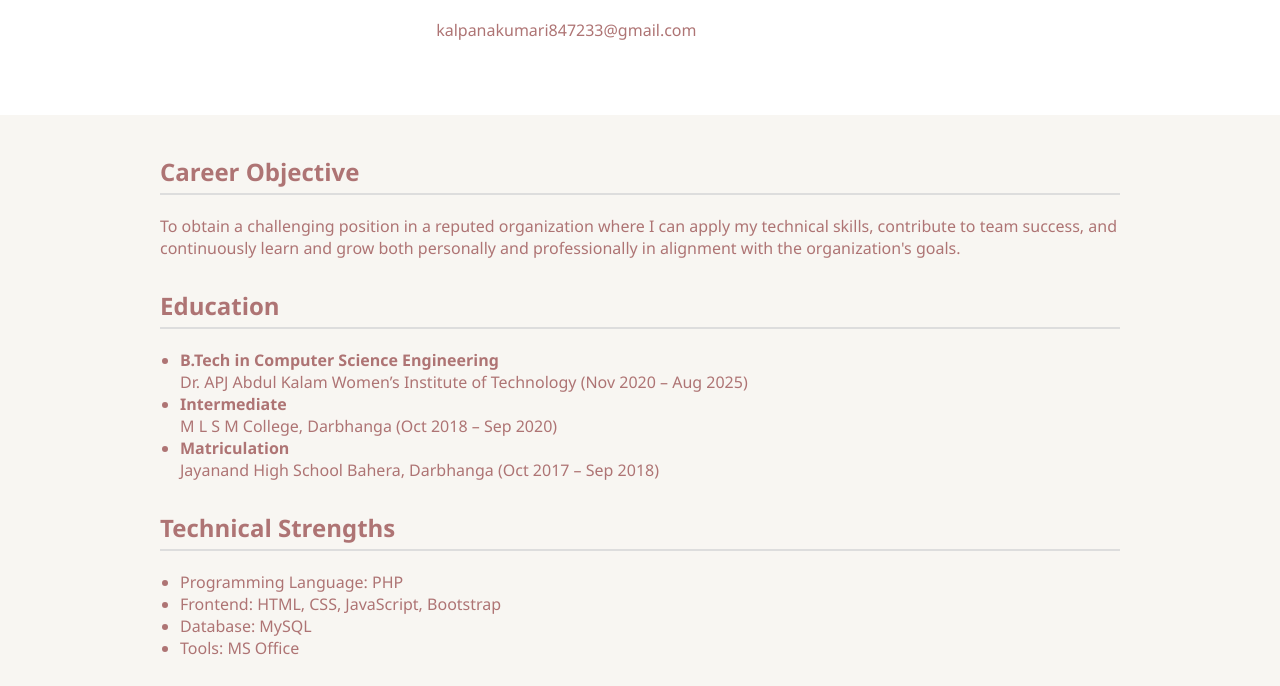
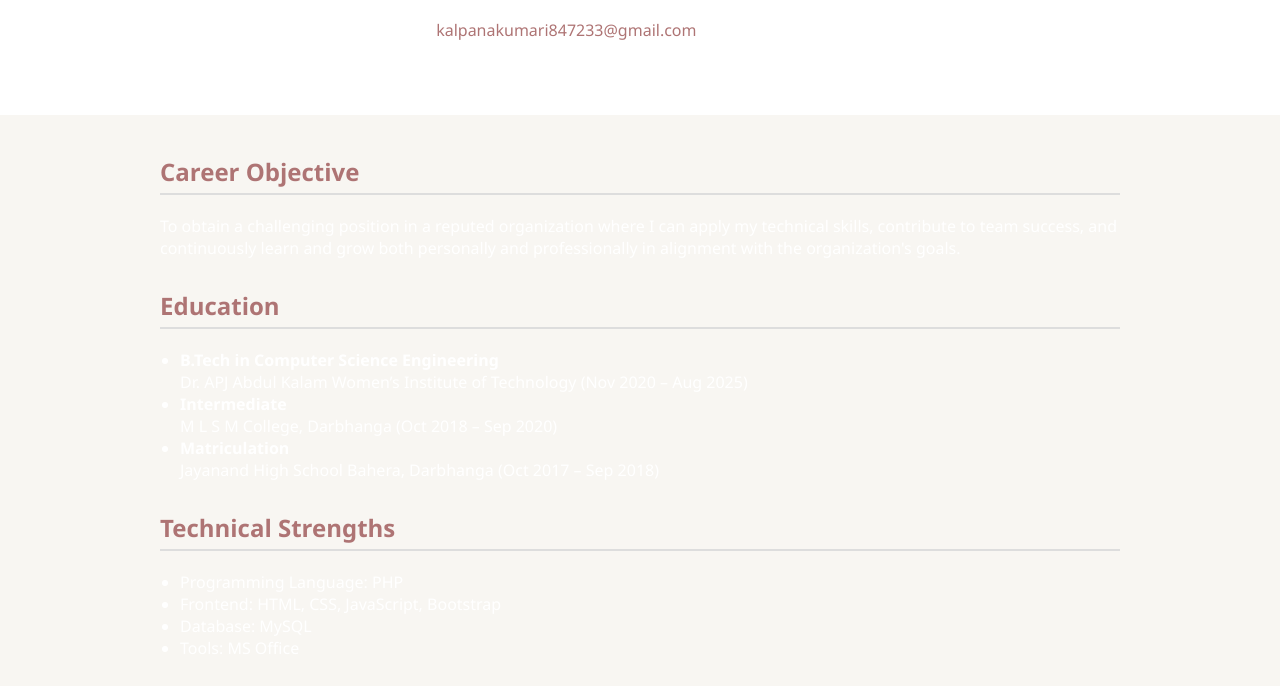
Before and after one commit to metadamen/kalpana, a plain HTML site: page index.html in a window 1280 px wide. Shown: the part 87-773 px from the top of the page. Drawn offline with Linux system fonts and the light colour scheme.

Commit message:
Update index.html

```diff
--- a/index.html
+++ b/index.html
@@ -8,7 +8,7 @@
     body {
       font-family: 'Segoe UI', sans-serif;
       background-color: #f8f6f2;
-      color: #ae7474;
+      color: #fff;
       margin: 0;
       padding: 0;
     }
```
